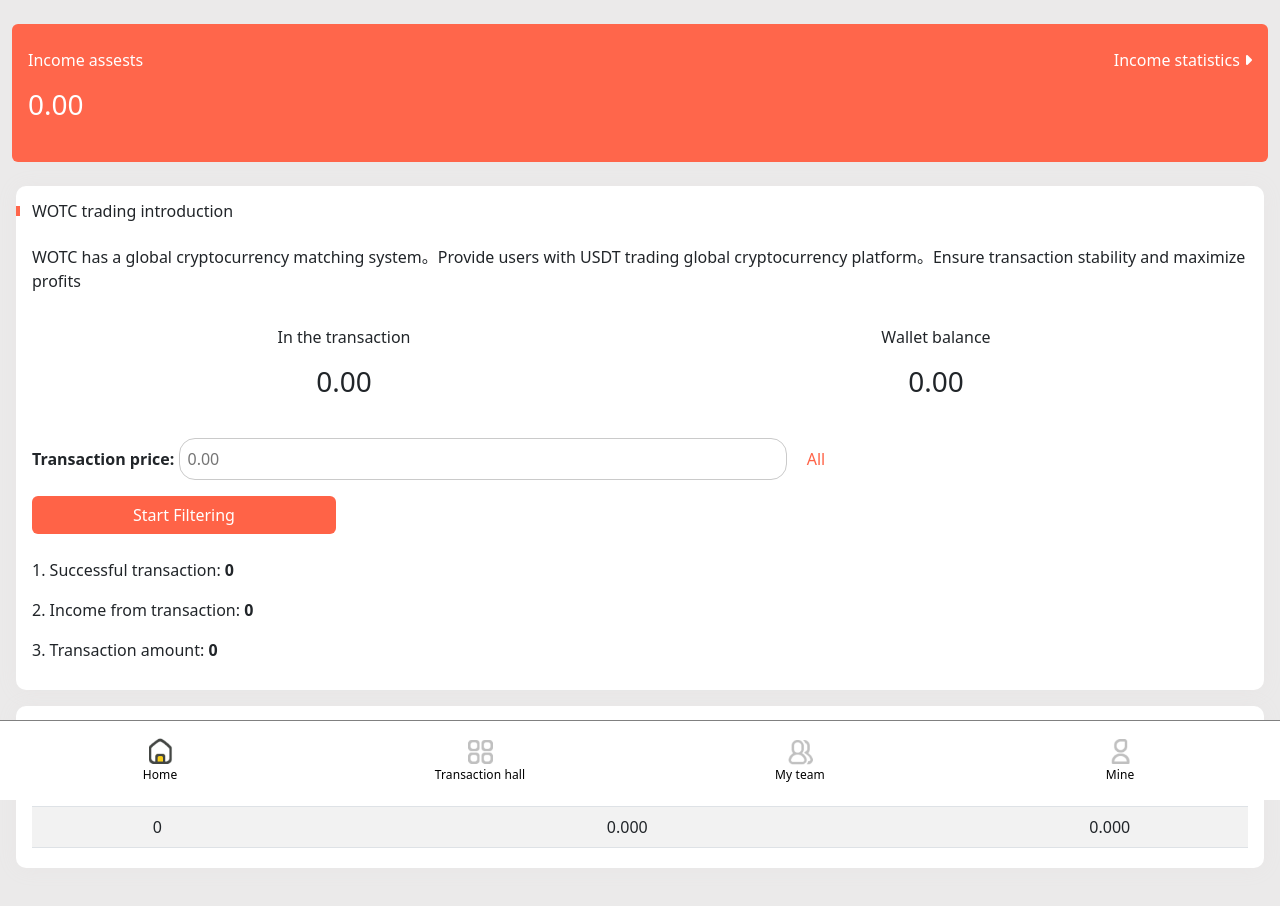
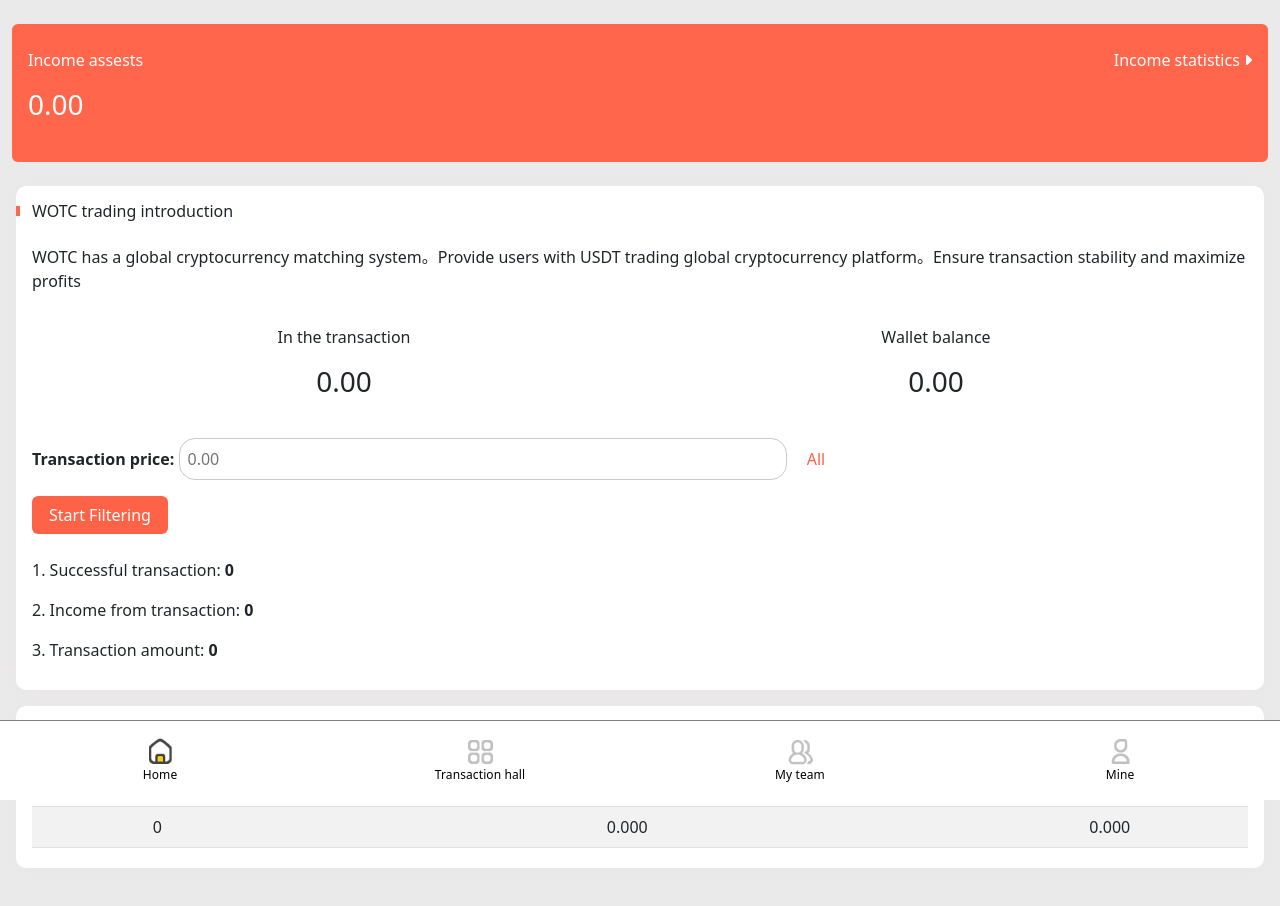
Before and after one commit to webmasudur/wotc, a plain HTML site: page transaction-hall.html in a window 1280 px wide. Drawn offline with nearby package versions, Linux system fonts and the light colour scheme.

Commit message:
start filtering button width delete

```diff
--- a/transaction-hall.html
+++ b/transaction-hall.html
@@ -51,7 +51,7 @@
             <div class="py-2">
                 <strong>Transaction price: </strong><input type="number" placeholder="0.00" class="w-50 p-2 text-dark rounded-4" style="outline:none; border:1px solid rgb(202, 202, 202);"> <a href="#" class="px-3" style="text-decoration: none; color: tomato;">All</a>
 
-                <button class="btn px-3 d-block text-white my-3 w-25" style="background-color: tomato;">Start Filtering</button>
+                <button class="btn px-3 d-block text-white my-3" style="background-color: tomato;">Start Filtering</button>
             </div>
             <!-- transaction-history  -->
             <div>
```
